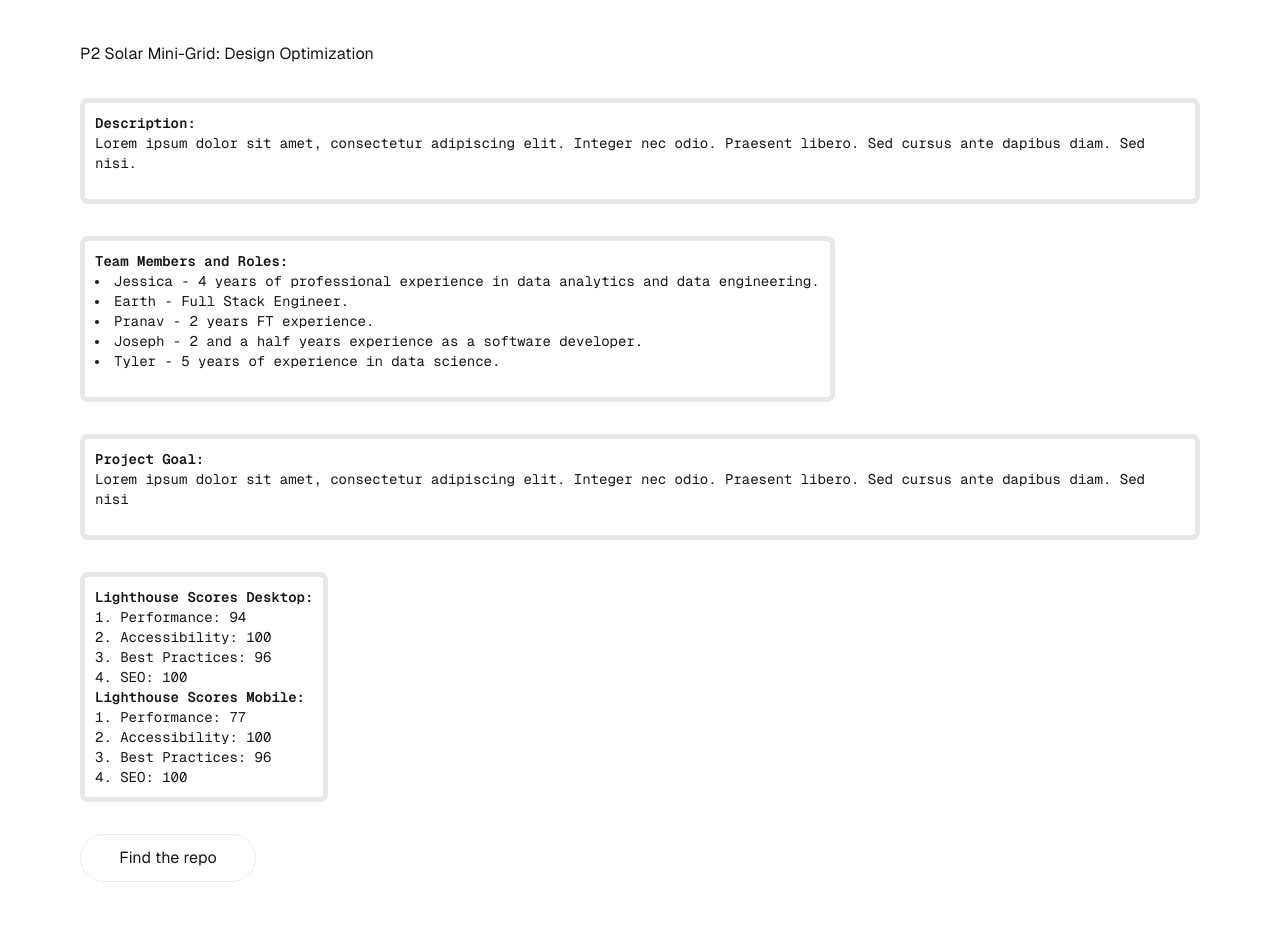
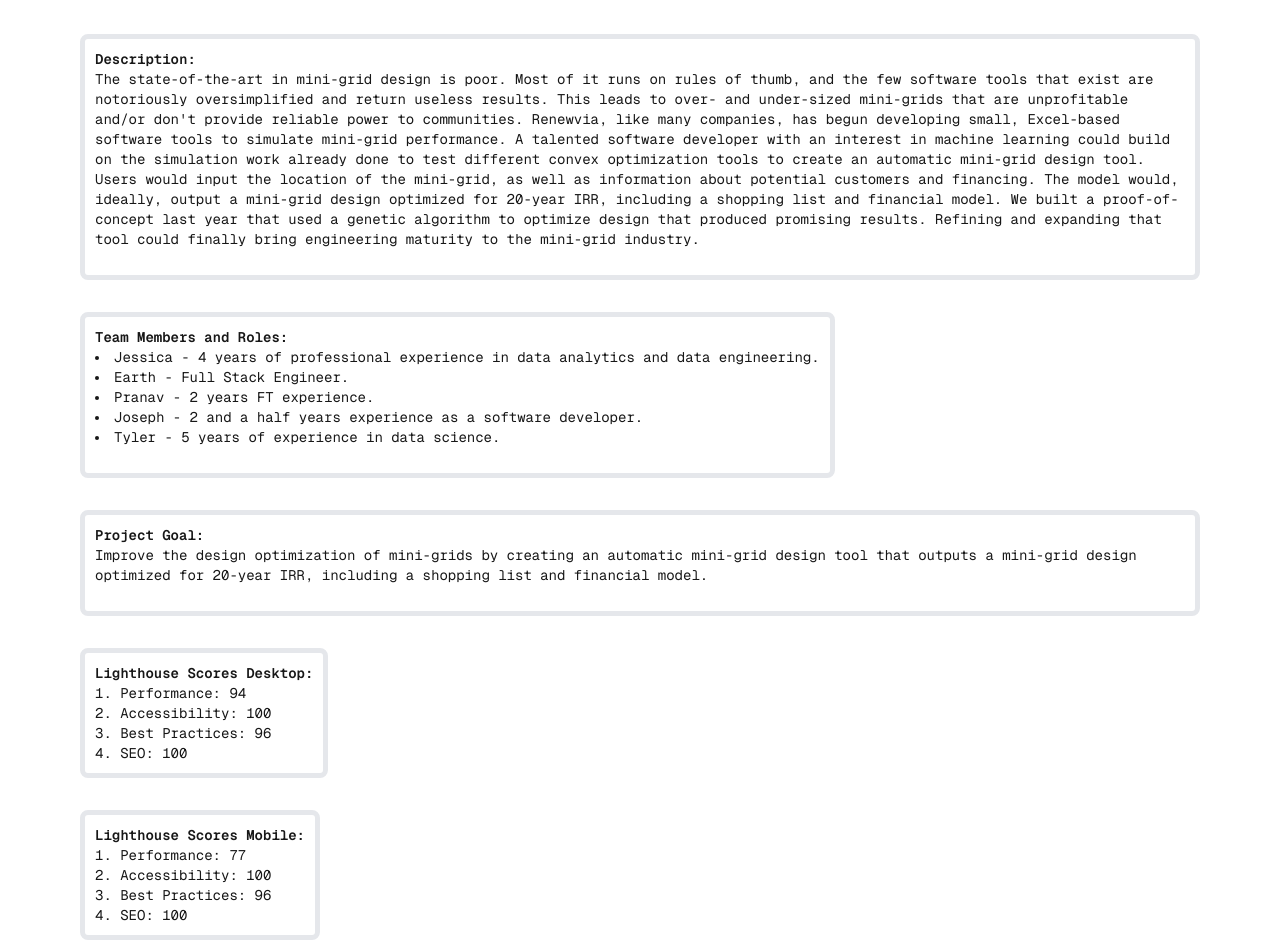
Before and after one commit to MgenGlder/nextjs-boilerplate, a Next.js app: page / in a window 1280 px wide. Shown: the part 122-1072 px from the top of the page. Built offline with nearby package versions, Linux system fonts and the light colour scheme.

Commit message:
feat: Add project description

```diff
--- a/app/page.tsx
+++ b/app/page.tsx
@@ -1,14 +1,14 @@
 export default function Home() {
   return (
-    <div className="grid grid-rows-[20px_1fr_20px] items-center justify-items-center min-h-screen p-8 pb-20 gap-16 sm:p-20 font-[family-name:var(--font-geist-sans)]">
+    <div className="grid grid-rows-[20px_1fr_20px] items-center justify-items-center min-h-screen p-8 pb-20 sm:p-20 font-[family-name:var(--font-geist-sans)]">
       <main className="flex flex-col gap-8 row-start-2 items-center sm:items-start">
         <h1>P2 Solar Mini-Grid: Design Optimization</h1>
 
         {/* Brief Project Description */}
-        <section className="text-sm text-center sm:text-left font-[family-name:var(--font-geist-mono)] border-thick">
+        <section className="text-sm text-center sm:text-left font-[family-name:var(--font-geist-mono)] border-thick w-full">
           <h2 className="font-bold">Description:</h2>
           <p className="mb-4">
-            Lorem ipsum dolor sit amet, consectetur adipiscing elit. Integer nec odio. Praesent libero. Sed cursus ante dapibus diam. Sed nisi.
+          The state-of-the-art in mini-grid design is poor. Most of it runs on rules of thumb, and the few software tools that exist are notoriously oversimplified and return useless results. This leads to over- and under-sized mini-grids that are unprofitable and/or don't provide reliable power to communities. Renewvia, like many companies, has begun developing small, Excel-based software tools to simulate mini-grid performance. A talented software developer with an interest in machine learning could build on the simulation work already done to test different convex optimization tools to create an automatic mini-grid design tool. Users would input the location of the mini-grid, as well as information about potential customers and financing. The model would, ideally, output a mini-grid design optimized for 20-year IRR, including a shopping list and financial model. We built a proof-of-concept last year that used a genetic algorithm to optimize design that produced promising results. Refining and expanding that tool could finally bring engineering maturity to the mini-grid industry.
           </p>
         </section>
 
@@ -28,7 +28,7 @@ export default function Home() {
         <section className="text-sm text-center sm:text-left font-[family-name:var(--font-geist-mono)] border-thick">
           <h2 className="font-bold">Project Goal:</h2>
           <p className="mb-4">
-            Lorem ipsum dolor sit amet, consectetur adipiscing elit. Integer nec odio. Praesent libero. Sed cursus ante dapibus diam. Sed nisi
+            Improve the design optimization of mini-grids by creating an automatic mini-grid design tool that outputs a mini-grid design optimized for 20-year IRR, including a shopping list and financial model.
           </p>
         </section>
 
@@ -41,6 +41,8 @@ export default function Home() {
             <li>Best Practices: 96</li>
             <li>SEO: 100</li>
           </ul>
+        </section>
+        <section className="text-sm text-center sm:text-left font-[family-name:var(--font-geist-mono)] border-thick">
           <h2 className="font-bold">Lighthouse Scores Mobile:</h2>
           <ul className="list-inside list-decimal">
             <li>Performance: 77</li>
@@ -49,17 +51,6 @@ export default function Home() {
             <li>SEO: 100</li>
           </ul>
         </section>
-
-        <div className="flex gap-4 items-center flex-col sm:flex-row">
-          <a
-            className="rounded-full border border-solid border-black/[.08] dark:border-white/[.145] transition-colors flex items-center justify-center hover:bg-[#f2f2f2] dark:hover:bg-[#1a1a1a] hover:border-transparent text-sm sm:text-base h-10 sm:h-12 px-4 sm:px-5 sm:min-w-44"
-            href=""
-            target="_blank"
-            rel="noopener noreferrer"
-          >
-            Find the repo
-          </a>
-        </div>
       </main>
     </div>
   );
```
Lines whose indentation alone changed are shown as unchanged.
